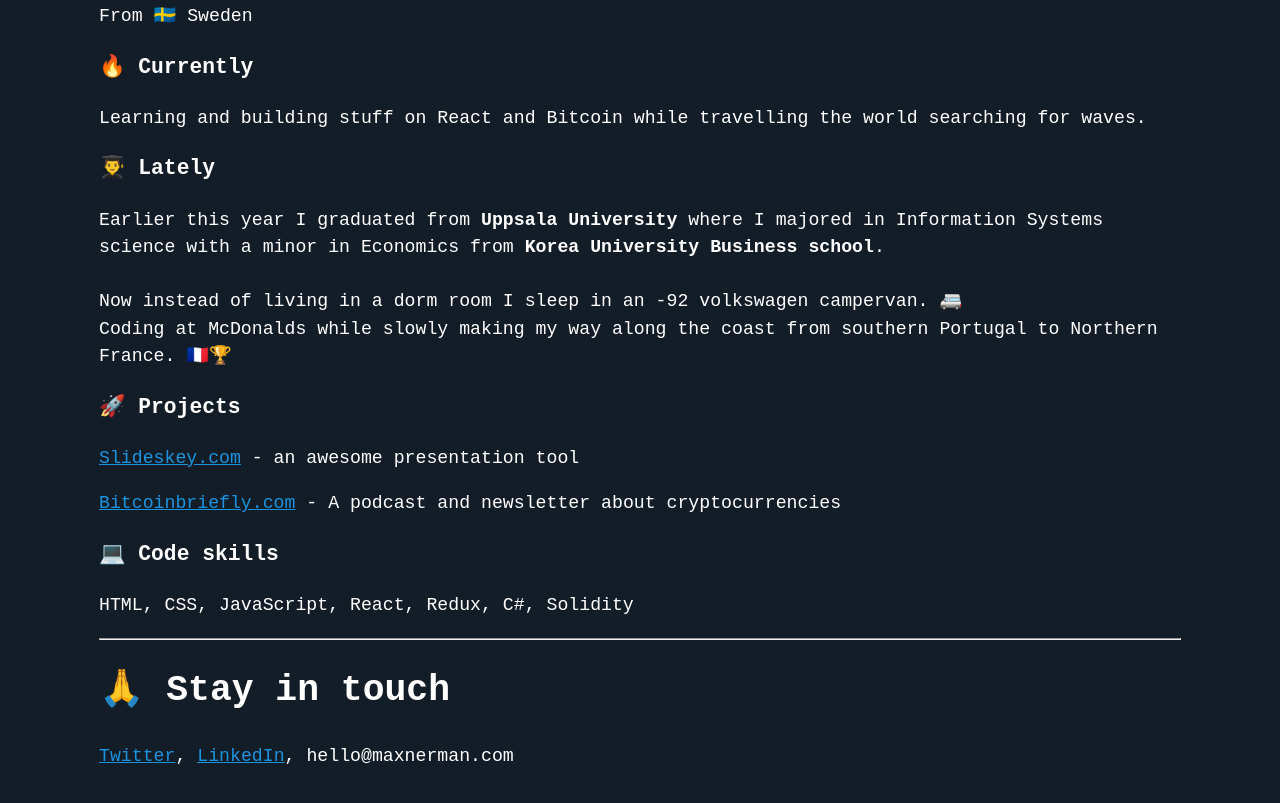
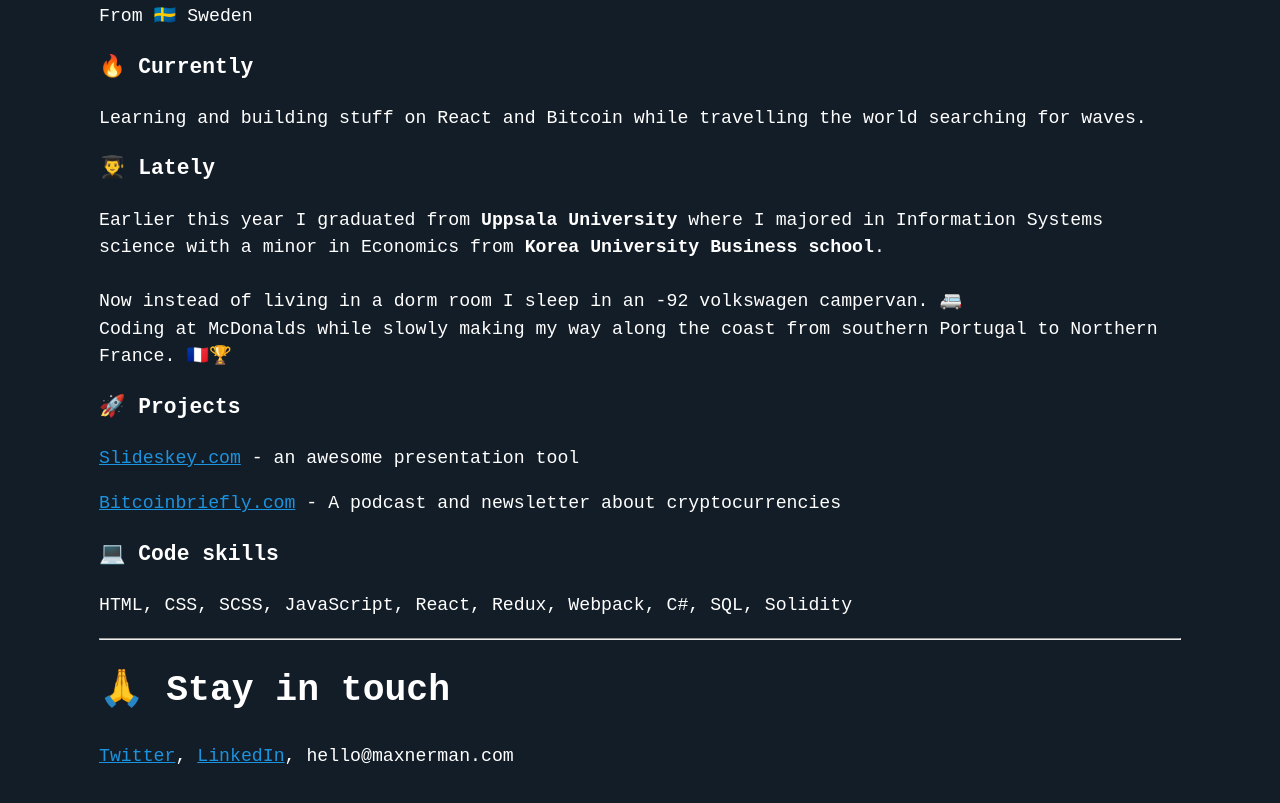
Before and after one commit to maxnerman/maxnerman-com, a plain HTML site: page index.html in a window 1280 px wide. Shown: the part 474-1277 px from the top of the page. Drawn offline with Linux system fonts and the light colour scheme.

Commit message:
Update index.html

```diff
--- a/index.html
+++ b/index.html
@@ -70,7 +70,7 @@
 
 		<h3>💻 Code skills</h3>
 		 <p>
-       HTML, CSS, JavaScript, React, Redux, C#, Solidity
+       HTML, CSS, SCSS, JavaScript, React, Redux, Webpack, C#, SQL, Solidity
      </p>
 
 
```
